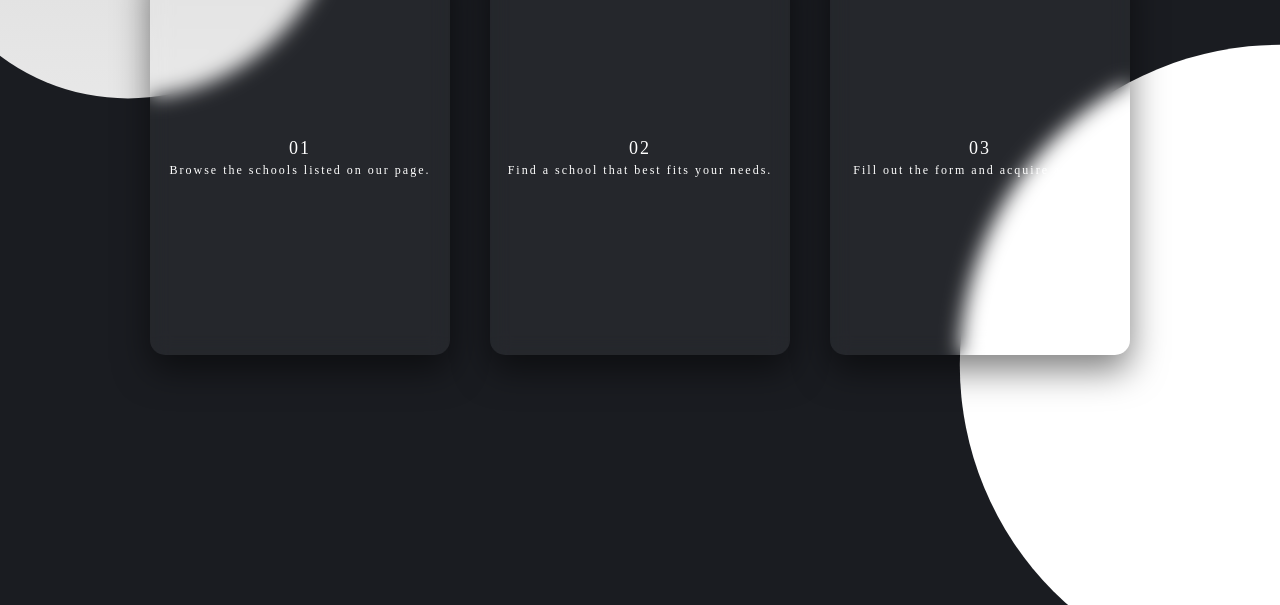
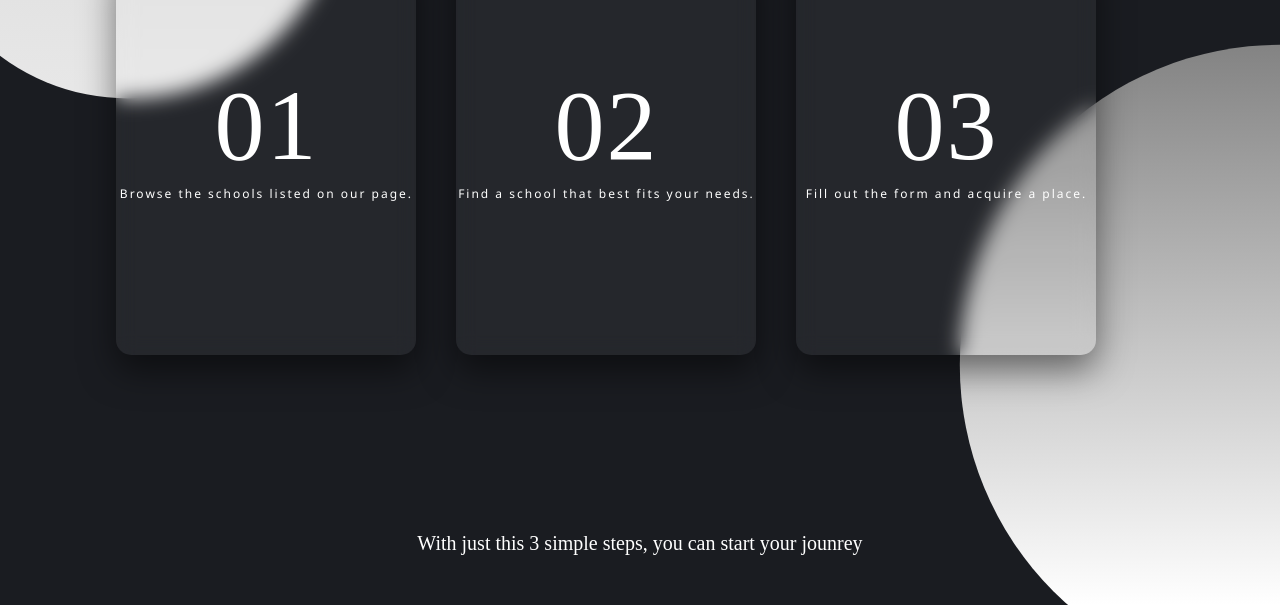
Before and after one commit to jonnynotbravo/Ha-Ge-iz, a React (Create React App) app: page / in a window 1280 px wide. Shown: the part 865-1470 px from the top of the page. Built offline with nearby package versions, Linux system fonts and the light colour scheme.

Commit message:
Steps updated

```diff
--- a/src/Steps.js
+++ b/src/Steps.js
@@ -1,6 +1,6 @@
 const Steps = () => {
   return (
-    <div id='stepsOuter'>
+    <div id="stepsOuter">
       <h1>Steps</h1>
       <div id="steps">
         <section>
@@ -9,9 +9,12 @@ const Steps = () => {
               <div className="content">
                 <div className="contentBx">
                   <h3>
-                    01
+                    <span className="stepNumbers">01</span>
                     <br />
-                    <span>Browse the schools listed on our page.</span>
+                    <br />
+                    <span className="des">
+                      Browse the schools listed on our page.
+                    </span>
                   </h3>
                 </div>
               </div>
@@ -20,9 +23,12 @@ const Steps = () => {
               <div className="content">
                 <div className="contentBx">
                   <h3>
-                    02
+                    <span className="stepNumbers">02</span>
                     <br />
-                    <span>Find a school that best fits your needs.</span>
+                    <br />
+                    <span className="des">
+                      Find a school that best fits your needs.
+                    </span>
                   </h3>
                 </div>
               </div>
@@ -31,15 +37,26 @@ const Steps = () => {
               <div className="content">
                 <div className="contentBx">
                   <h3>
-                    03
+                    <span className="stepNumbers">03</span>
                     <br />
-                    <span>Fill out the form and acquire a place.</span>
+                    <br />
+                    <span className="des">
+                      Fill out the form and acquire a place.
+                    </span>
                   </h3>
                 </div>
               </div>
             </div>
           </div>
         </section>
+        <p>With just this 3 simple steps, you can start your jounrey</p>
+        <div class="center">
+          <a href="https://codepen.io/chloe47632">
+            <button type="submit" class="btn">
+              Click me
+            </button>{" "}
+          </a>
+        </div>
       </div>
     </div>
   );
--- a/src/index.css
+++ b/src/index.css
@@ -412,7 +412,7 @@ main {
 	left: 0;
 	width: 100%;
 	height: 100%;
-	background: linear-gradient(#ffffff, #ffffff);
+	background: linear-gradient(#4e4e4e, #ffffff);
 	clip-path: circle(30% at right 70%);
 }
 
@@ -520,3 +520,24 @@ main {
 	color: #fff;
 	font-size: 20px;
 }
+
+#steps h3 {
+	font-size: 209px;
+}
+
+.stepNumbers {
+	font-size: 100px !important;
+}
+
+#steps p {
+	position: absolute;
+	color: #ffffff;
+	bottom: 50px;
+	font-size: 20px;
+	font-family:'Times New Roman', Times, serif
+}
+
+.des {
+	font-size: 50px;
+	font-family:'Segoe UI', Tahoma, Geneva, Verdana, sans-serif
+}
```
